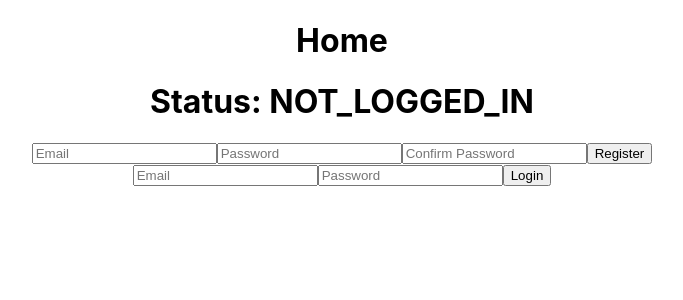
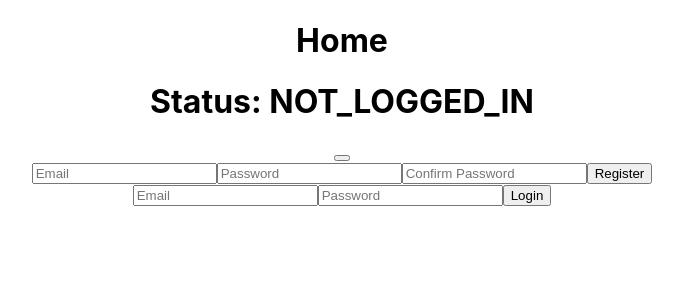
Before and after one commit to cvilla714/tracker-react-front, a React (Create React App) app: page / in a window 1280 px wide. Shown: the top 300 px of the page, without its empty margins (298-981 px from the left). Built offline with nearby package versions, Linux system fonts and the light colour scheme; no server answers.

Commit message:
added the logoutclick function to change from logged in to not logged in

```diff
--- a/src/components/Home.js
+++ b/src/components/Home.js
@@ -7,17 +7,23 @@ class Home extends Component {
     super(props);
 
     this.handleSuccessfulAuth = this.handleSuccessfulAuth.bind(this);
+    this.handleLogoutClick = this.handleLogoutClick.bind(this);
   }
 
   handleSuccessfulAuth(data) {
     this.props.handleLogin(data);
     this.props.history.push('/dashboard');
   }
+
+  handleLogoutClick() {
+    this.props.handleLogout();
+  }
   render() {
     return (
       <div>
         <h1>Home</h1>
         <h1>Status: {this.props.loggedInStatus}</h1>
+        <button onClick={() => this.handleLogoutClick()}></button>
         <Registration handleSuccessfulAuth={this.handleSuccessfulAuth} />
         <Login handleSuccessfulAuth={this.handleSuccessfulAuth} />
       </div>
```
